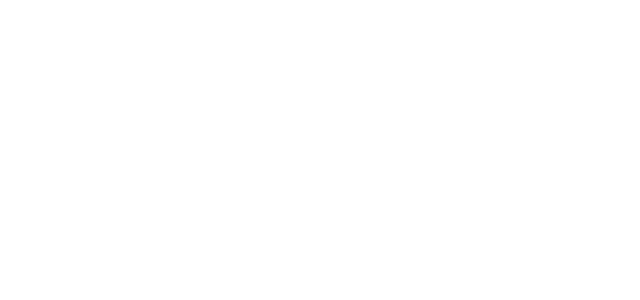
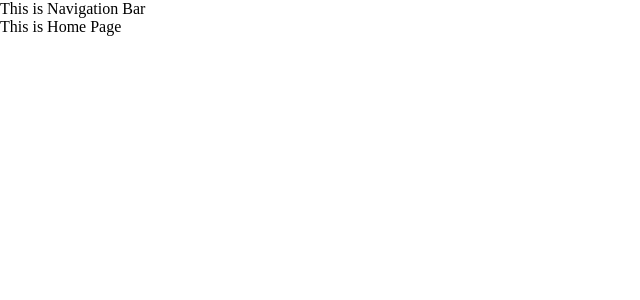
Before and after one commit to JanithNanayakkaraSE0612/Facebook_Clone_App, a React (Create React App) app in the folder facebook/: page / in a window 1280 px wide. Shown: the top 300 px of the page, without its empty margins (0-640 px from the left). Built offline with nearby package versions, Linux system fonts and the light colour scheme.

Commit message:
Create a Components and Pages

```diff
--- a/facebook/package.json
+++ b/facebook/package.json
@@ -6,6 +6,7 @@
     "@testing-library/jest-dom": "^5.17.0",
     "@testing-library/react": "^13.4.0",
     "@testing-library/user-event": "^13.5.0",
+    "@babel/plugin-proposal-private-property-in-object": "^7.18.5",
     "react": "^18.2.0",
     "react-dom": "^18.2.0",
     "react-scripts": "5.0.1",
@@ -35,4 +36,6 @@
       "last 1 safari version"
     ]
   }
+
+
 }
--- a/facebook/public/index.html
+++ b/facebook/public/index.html
@@ -10,6 +10,7 @@
       content="Web site created using create-react-app"
     />
     <link rel="apple-touch-icon" href="%PUBLIC_URL%/logo192.png" />
+    <link rel="stylesheet" href="style.css">
     <!--
       manifest.json provides metadata used when your web app is installed on a
       user's mobile device or desktop. See https://developers.google.com/web/fundamentals/web-app-manifest/
@@ -24,7 +25,7 @@
       work correctly both with client-side routing and a non-root public URL.
       Learn how to configure a non-root public URL by running `npm run build`.
     -->
-    <title>React App</title>
+    <title>Facebook</title>
   </head>
   <body>
     <noscript>You need to enable JavaScript to run this app.</noscript>
--- /dev/null
+++ b/facebook/public/style.css
@@ -0,0 +1,3 @@
+*{
+    margin: 0;
+}
--- a/facebook/src/App.js
+++ b/facebook/src/App.js
@@ -1,8 +1,10 @@
+import Home from "./pages/Home/Home";
+
 
 function App() {
   return (
     <div className="App">
-
+      <Home/>
     </div>
   );
 }
--- /dev/null
+++ b/facebook/src/components/Navigation/NavBar.js
@@ -0,0 +1,9 @@
+import React from 'react'
+
+export default function NavBar() {
+  return (
+    <div>
+      This is Navigation Bar
+    </div>
+  )
+}
--- /dev/null
+++ b/facebook/src/pages/Home/Home.js
@@ -0,0 +1,11 @@
+import React from 'react'
+import NavBar from '../../components/Navigation/NavBar'
+
+export default function Home() {
+  return (
+    <div>
+      <NavBar/>
+      This is Home Page
+    </div>
+  )
+}
```
Also changed, not shown: facebook/src/components/Navigation/navBar.css (added), facebook/src/pages/Home/home.css (added).
